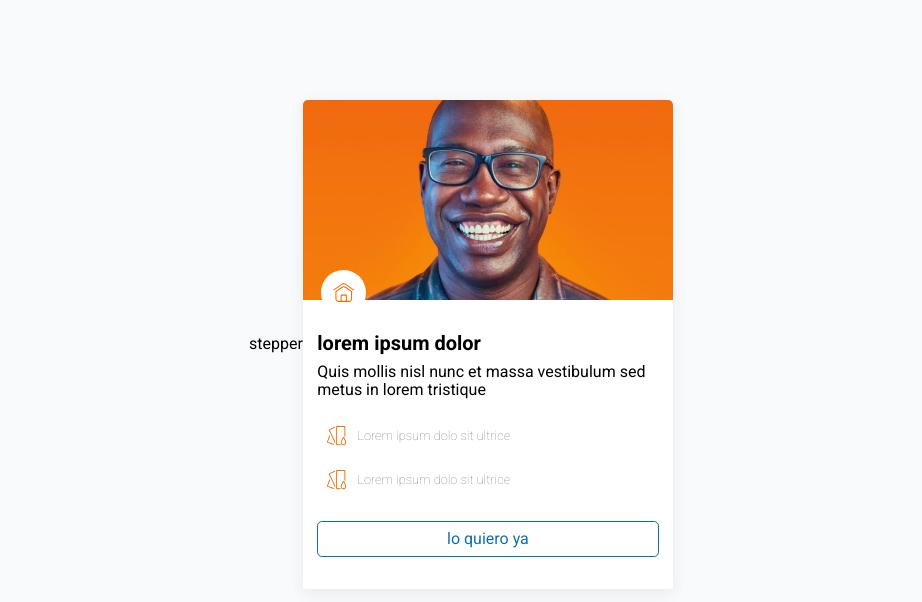
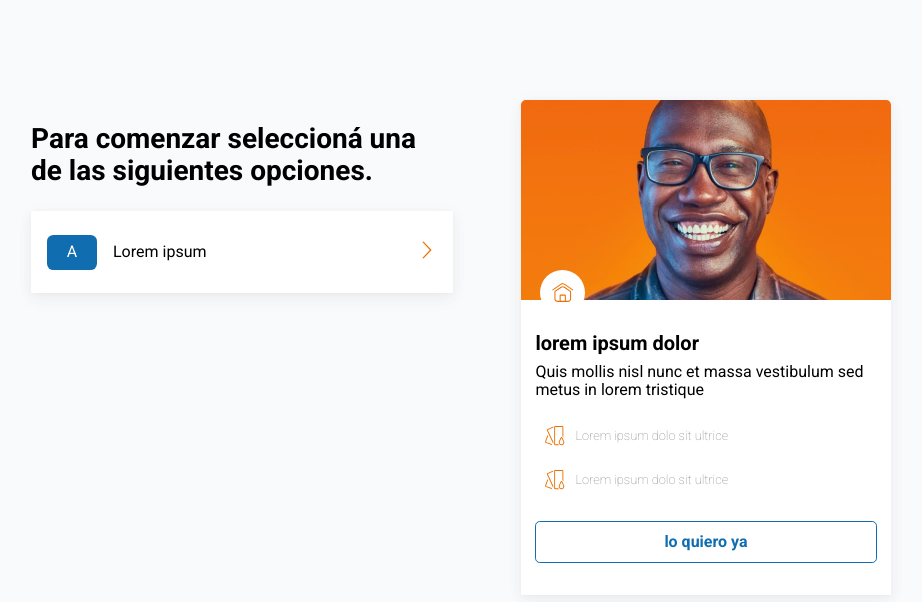
Before and after one commit to josefelipegh/hellohellochallenge, a React (Create React App) app: page / in a window 1280 px wide. Shown: the top 602 px of the page, without its empty margins (179-1101 px from the left). Built offline with nearby package versions, Linux system fonts and the light colour scheme.

Commit message:
Agregar componente de Radio

```diff
--- a/src/components/button/Button.jsx
+++ b/src/components/button/Button.jsx
@@ -6,12 +6,13 @@ const Button = styled.button`
     margin-bottom: 1rem;
     margin-right: 1rem;
     outline: none;
-    padding: .5rem .8rem;
+    padding: .7rem .9rem;
     background-color: ${({ theme }) => theme.primary};
     transition: color, background-color .5s;
     border-radius: .3rem;
     cursor: pointer;
     width: 100%;
+    font-weight: 600;
 
     ${({danger, ghost}) => danger && ghost && css`
         background-color: transparent;
--- a/src/components/card/Card.jsx
+++ b/src/components/card/Card.jsx
@@ -89,8 +89,6 @@ const List = styled.ul`
 `
 
 const Card = () => {
-
-
     return (
         <CardAticle>
             <Header>
--- /dev/null
+++ b/src/components/radio/Radio.jsx
@@ -0,0 +1,64 @@
+import styled from 'styled-components';
+
+const Card = styled.div`
+    background-color: ${({theme})=> theme.sixtyColor};
+    box-shadow: 0px 8px 16px rgba(86, 80, 76, 0.04),
+                0px 2px 16px rgba(86, 80, 76, 0.04),
+                0px 1px 4px rgba(86, 80, 76, 0.04);
+    width: 100%;
+    padding: 1rem;
+`
+
+const Input = styled.input`
+    display: none;
+`
+
+const Label = styled.label`
+    display: flex;
+    justify-content: space-around;
+    align-items: center;
+    width: 100%;
+`
+
+const Option = styled.span`
+    display: flex;
+    align-items: center;
+    justify-content: center;
+    color: ${({theme})=> theme.sixtyColor};
+    background-color: ${({theme})=> theme.secundaryColor};
+    width: 50px;
+    height: 35px;
+    border-radius: .4rem;
+`
+
+const Paragraph = styled.p`
+    flex-grow: 1;
+    margin-left: 1rem;
+`
+
+const Radio = ({options}) => {
+
+    const buildRadioButton = () => {
+        return (
+        <Card>
+            <Input type="radio" name="a" id="a" />
+            <Label htmlFor="a">
+                <Option>
+                    A
+                </Option>
+                <Paragraph>Lorem ipsum</Paragraph>
+                <i>
+                    <img src="/assets/svg/icon-chevron-right.svg" alt="chevronRight" />
+                </i>
+            </Label>
+        </Card>);
+    }
+
+    return (
+        <>
+            {buildRadioButton()}
+        </>
+    )
+}
+
+export default Radio;
--- /dev/null
+++ b/src/components/stepper/Stepper.jsx
@@ -0,0 +1,34 @@
+import styled from 'styled-components';
+
+// Components
+import Radio from '../radio/Radio';
+
+
+const Section = styled.section`
+    display: flex;
+    justify-content: flex-start;
+    align-items: flex-start;
+    flex-direction: column;
+    margin-right: 100px;
+    width: 100%;
+    height: 100%;
+`
+
+const Title = styled.h2`
+    font-size: 28px;
+    font-weight: 700;
+`
+
+const Stepper = () => {
+    return (
+        <Section>
+            <Title>Para comenzar seleccioná una de las siguientes opciones.</Title>
+            {/* TODO: Form con opciones como checkbox */}
+            <Radio/>
+
+
+        </Section>
+    )
+}
+
+export default Stepper;
--- a/src/index.js
+++ b/src/index.js
@@ -1,11 +1,12 @@
 import React from 'react';
-import ReactDOM from 'react-dom';
+import { createRoot } from 'react-dom/client';
 import './index.css';
 import App from './App';
 
-ReactDOM.render(
+const container = document.getElementById('root')
+const root = createRoot(container);
+root.render(
   <React.StrictMode>
     <App />
-  </React.StrictMode>,
-  document.getElementById('root')
+  </React.StrictMode>
 );
--- a/src/pages/contactUs/ContactUs.jsx
+++ b/src/pages/contactUs/ContactUs.jsx
@@ -1,5 +1,8 @@
 import styled from 'styled-components';
+
+// Components
 import Card from '../../components/card/Card';
+import Stepper from '../../components/stepper/Stepper';
 
 const ContactUsContainer = styled.section`
     position: relative;
@@ -14,7 +17,7 @@ const ContactUs = () => {
     return (
         <>
             <ContactUsContainer className='container'>
-                <section>stepper</section>
+                <Stepper/>
                 <Card/>
             </ContactUsContainer>
         </>
```
